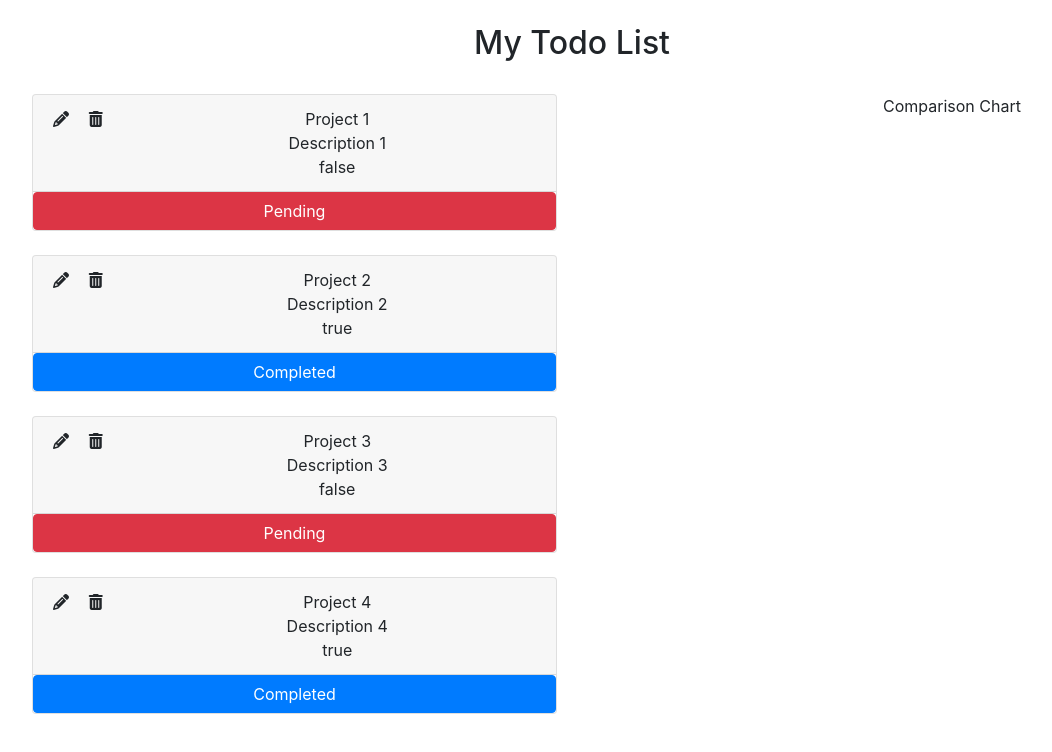
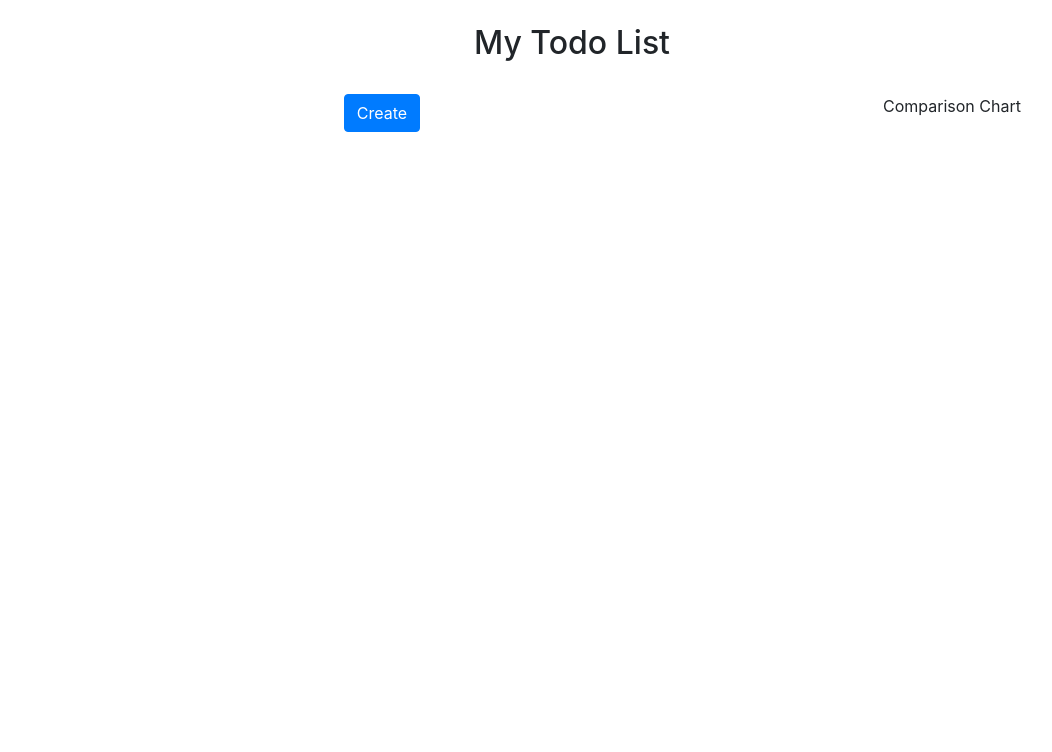
Before and after one commit to simmondsdt/vue-todo, a Vue app: page / in a window 1280 px wide. Shown: the top 752 px of the page, without its empty margins (68-1120 px from the left). Built offline with nearby package versions, Linux system fonts and the light colour scheme.

Commit message:
add ability to create todo items

```diff
--- a/src/App.vue
+++ b/src/App.vue
@@ -6,6 +6,8 @@
       <br />
       <div class="row">
         <div class="col-sm-8">
+          <create-todo v-on:create-todo="createTodo"></create-todo>
+          <br />
           <todo-list v-bind:todos="todos"></todo-list>
         </div>
         <div class="col-sm-4">
@@ -17,33 +19,24 @@
 </template>
 
 <script>
+import CreateTodo from './components/CreateTodo';
 import TodoList from './components/TodoList';
 
 export default {
   name: 'app',
   components: {
+    CreateTodo,
     TodoList,
   },
   data() {
     return {
-      todos: [{
-        project: 'Project 1',
-        description: 'Description 1',
-        completed: false,
-      }, {
-        project: 'Project 2',
-        description: 'Description 2',
-        completed: true,
-      }, {
-        project: 'Project 3',
-        description: 'Description 3',
-        completed: false,
-      }, {
-        project: 'Project 4',
-        description: 'Description 4',
-        completed: true,
-      }],
+      todos: [],
     };
+  },
+  methods: {
+    createTodo(newTodo) {
+      this.todos.push(newTodo);
+    },
   },
 };
 </script>
--- /dev/null
+++ b/src/components/CreateTodo.vue
@@ -0,0 +1,62 @@
+<template>
+  <div>
+    <button class="btn btn-primary" v-on:click="openForm" v-show="!isCreating">
+      Create
+    </button>
+    <div v-show="isCreating">
+      <div>
+        <label>Project</label>
+        <input v-model="projectText" type="text" ref="project" defaultValue="">
+      </div>
+      <div>
+        <label>Description</label>
+        <input v-model="descriptionText" type="text" ref="description" defaultValue="">
+      </div>
+      <div class="btn">
+        <button class="btn btn-primary" v-on:click="sendForm()">
+          Create
+        </button>
+        <button class="btn btn-danger" v-on:click="closeForm">
+          Cancel
+        </button>
+      </div>
+    </div>
+  </div>
+</template>
+
+<script>
+export default {
+  data() {
+    return {
+      projectText: '',
+      descriptionText: '',
+      isCreating: false,
+    };
+  },
+  methods: {
+    openForm() {
+      this.isCreating = true;
+    },
+    closeForm() {
+      this.isCreating = false;
+    },
+    sendForm() {
+      if (this.projectText.length > 0 && this.descriptionText.length > 0) {
+        const project = this.projectText;
+        const description = this.descriptionText;
+        this.$emit('create-todo', {
+          project,
+          description,
+          completed: false,
+        });
+        this.projectText = '';
+        this.descriptionText = '';
+        this.isCreating = '';
+      }
+    },
+  },
+};
+</script>
+
+<style>
+</style>
```
